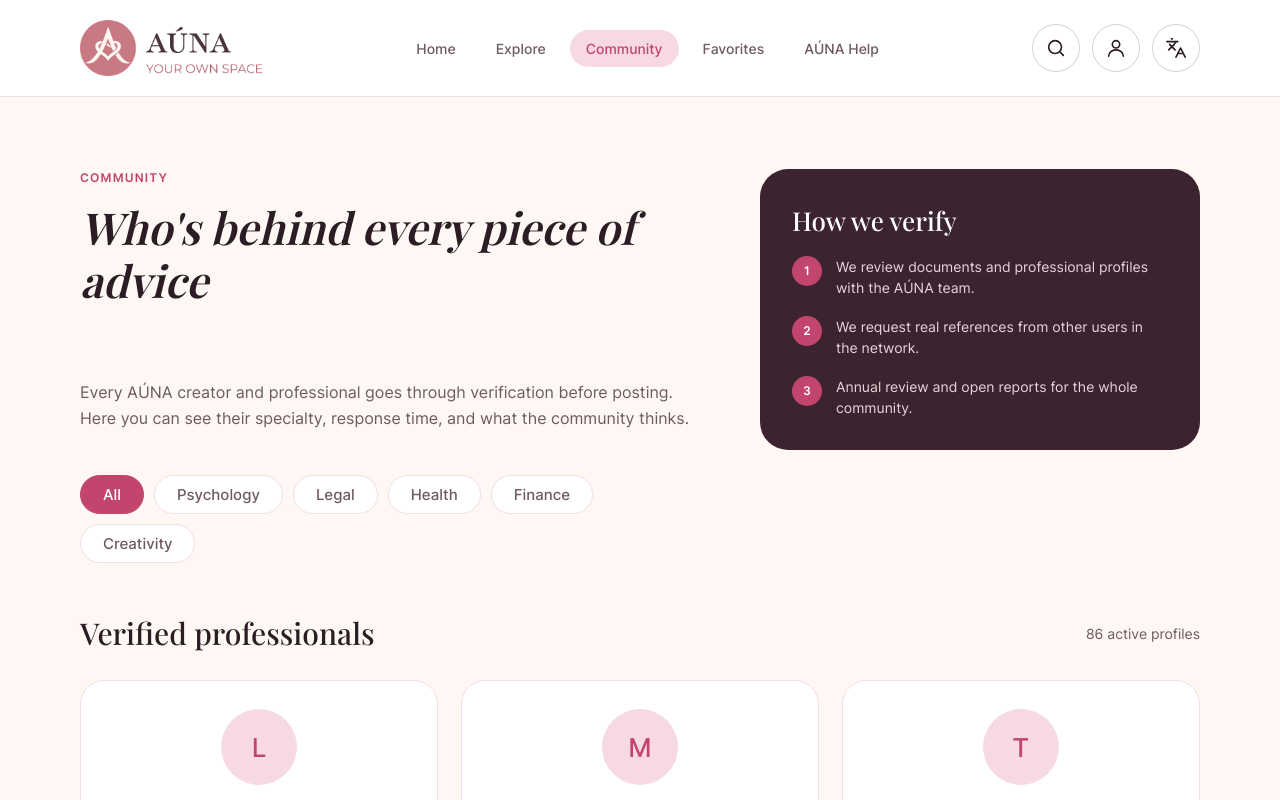
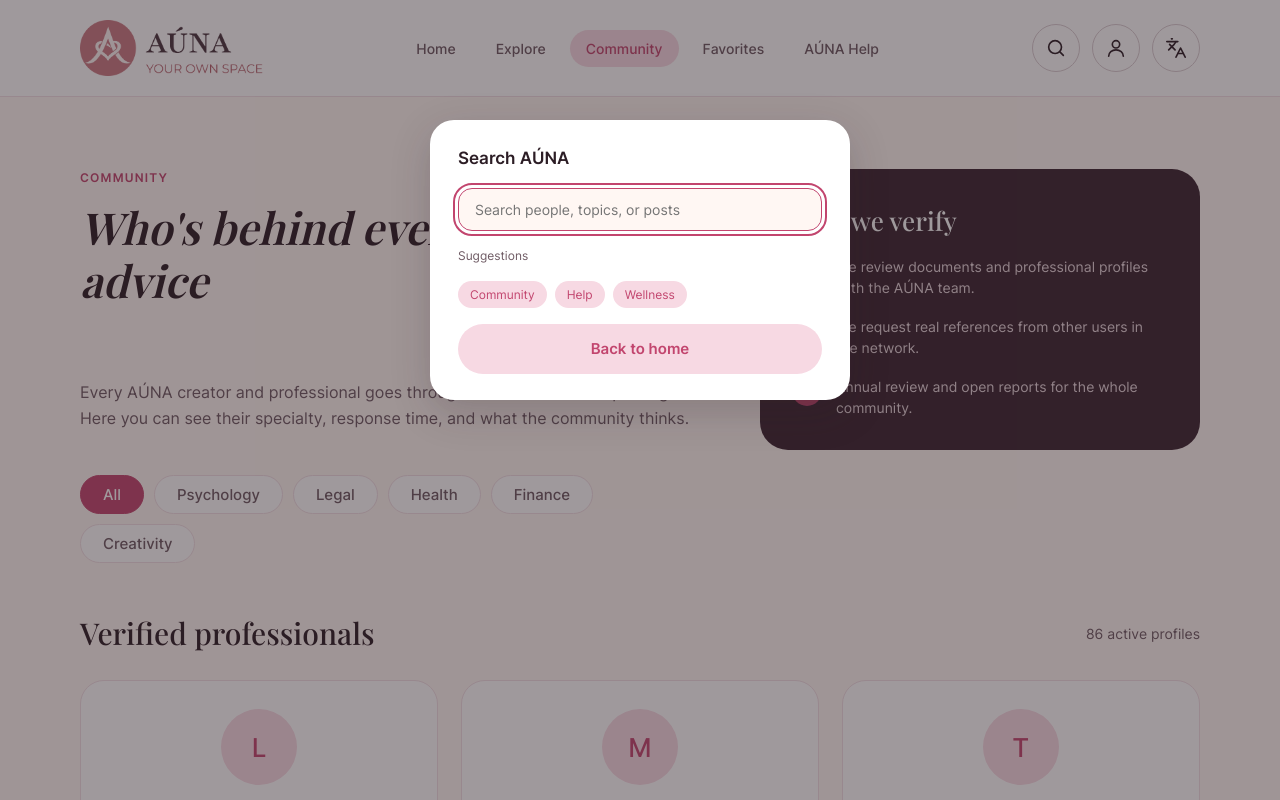
Before and after one commit to sofiasierra207-glitch/AUNA-REACT, a React (Vite) app in the folder AUNA/: page /community in a window 1280 px wide. Both pictures are taken after a click on the button 1055 px from the left and 48 px from the top of the page. Shown: the top 800 px of the page. Built offline with nearby package versions, Linux system fonts and the light colour scheme.

Commit message:
feat: add search popup and connect it to header

```diff
--- a/AUNA/src/components/header/Header.tsx
+++ b/AUNA/src/components/header/Header.tsx
@@ -1,4 +1,6 @@
+import { useState } from 'react';
 import { Link, NavLink } from 'react-router-dom';
+import SearchPopup from '../search/SearchPopup';
 import './Header.css';
 
 import logo from '../../assets/images/logoauna.png';
@@ -8,6 +10,9 @@ import languageIcon from '../../assets/icons/language.svg';
 
 // Barra de arriba: logo, menú y botones redondos
 function Header() {
+    // estado para saber si el popup de buscar esta abierto o cerrado
+    const [buscarAbierto, setBuscarAbierto] = useState(false);
+
     return (
         <header>
 
@@ -32,7 +37,14 @@ function Header() {
                 {/* Botones de buscar, perfil e idioma; aquí se conectan sus componentes */}
                 <div className="header-actions">
 
-                    <button type="button" className="icon-button" id="search-button" aria-label="Search">
+                    {/* la lupa abre el popup de buscar (componente SearchPopup) */}
+                    <button
+                        type="button"
+                        className="icon-button"
+                        id="search-button"
+                        aria-label="Search"
+                        onClick={() => setBuscarAbierto(true)}
+                    >
                         <img src={searchIcon} alt="" />
                     </button>
 
@@ -48,6 +60,12 @@ function Header() {
 
             </div>
 
+            {/* popup de buscar: le paso si esta abierto y la funcion para cerrarlo */}
+            <SearchPopup
+                abierto={buscarAbierto}
+                onCerrar={() => setBuscarAbierto(false)}
+            />
+
         </header>
     );
 }
--- /dev/null
+++ b/AUNA/src/components/search/SearchPopup.tsx
@@ -0,0 +1,136 @@
+import { useEffect, useState } from 'react';
+import type { FormEvent, MouseEvent } from 'react';
+import { Link, useNavigate } from 'react-router-dom';
+import './search.css';
+
+// tipado de las props: el header me dice si estoy abierto
+// y me pasa la funcion para cerrarme
+interface SearchPopupProps {
+    abierto: boolean;
+    onCerrar: () => void;
+}
+
+// sugerencias
+const sugerencias = ['Community', 'Help', 'Wellness'];
+
+// si escribo el nombre de una pagina voy directo a esa ruta
+const paginas: Record<string, string> = {
+    home: '/',
+    explore: '/explore',
+    community: '/community',
+    favorites: '/favorites',
+    help: '/help',
+    'auna help': '/help',
+};
+
+// popup de buscar
+// en js lo creaba con createElement e innerHTML, ahora es un componente
+// el header lo muestra u oculta con la prop "abierto"
+function SearchPopup({ abierto, onCerrar }: SearchPopupProps) {
+    // lo que voy escribiendo en el buscador
+    const [texto, setTexto] = useState('');
+
+    // useNavigate me deja cambiar de pagina desde el codigo
+    const navigate = useNavigate();
+
+    // cierro el popup y limpio lo que habia escrito
+    function cerrar() {
+        setTexto('');
+        onCerrar();
+    }
+
+    // cerrar con la tecla Escape
+    // solo escucho el teclado mientras el popup esta abierto
+    useEffect(() => {
+        if (!abierto) return;
+
+        function alPresionarTecla(evento: KeyboardEvent) {
+            if (evento.key === 'Escape') {
+                setTexto('');
+                onCerrar();
+            }
+        }
+
+        document.addEventListener('keydown', alPresionarTecla);
+
+        // limpieza: quito el evento cuando se cierra el popup
+        return () => document.removeEventListener('keydown', alPresionarTecla);
+    }, [abierto, onCerrar]);
+
+    // busca la palabra: si es una pagina voy a esa pagina
+    // si no, voy a explore con la palabra en la url (/explore?q=...)
+    function buscar(palabraEscrita: string) {
+        const limpio = palabraEscrita.trim();
+        if (limpio === '') return;
+
+        const ruta = paginas[limpio.toLowerCase()];
+
+        if (ruta) {
+            navigate(ruta);
+        } else {
+            // encodeURIComponent para que los espacios y tildes no rompan la url
+            navigate(`/explore?q=${encodeURIComponent(limpio)}`);
+        }
+        cerrar();
+    }
+
+    // Enter en el buscador
+    function alEnviar(evento: FormEvent<HTMLFormElement>) {
+        evento.preventDefault(); // evito que la pagina se recargue
+        buscar(texto);
+    }
+
+    // si doy click en el fondo oscuro (afuera de la caja blanca) se cierra
+    // target es donde di click y currentTarget es el fondo
+    function alClickFondo(evento: MouseEvent<HTMLDivElement>) {
+        if (evento.target === evento.currentTarget) {
+            cerrar();
+        }
+    }
+
+    // si esta cerrado no muestro nada
+    if (!abierto) return null;
+
+    return (
+        <div className="buscar-fondo abierto" onClick={alClickFondo}>
+            <div className="buscar-popup" role="dialog" aria-label="Search AÚNA">
+                <h3>Search AÚNA</h3>
+
+                <form className="buscar-form" onSubmit={alEnviar}>
+                    {/* input controlado: su valor sale del estado texto
+                        autoFocus pone el cursor de una para escribir */}
+                    <input
+                        type="text"
+                        className="buscar-input"
+                        placeholder="Search people, topics, or posts"
+                        value={texto}
+                        onChange={(evento) => setTexto(evento.target.value)}
+                        autoFocus
+                    />
+                </form>
+
+                <p className="buscar-subtitulo">Suggestions</p>
+
+                {/* al darle click a una sugerencia busco esa palabra de una */}
+                <div className="buscar-tags">
+                    {sugerencias.map((sugerencia) => (
+                        <button
+                            key={sugerencia}
+                            type="button"
+                            className="buscar-tag"
+                            onClick={() => buscar(sugerencia)}
+                        >
+                            {sugerencia}
+                        </button>
+                    ))}
+                </div>
+
+                <Link to="/" className="buscar-volver" onClick={cerrar}>
+                    Back to home
+                </Link>
+            </div>
+        </div>
+    );
+}
+
+export default SearchPopup;
```
